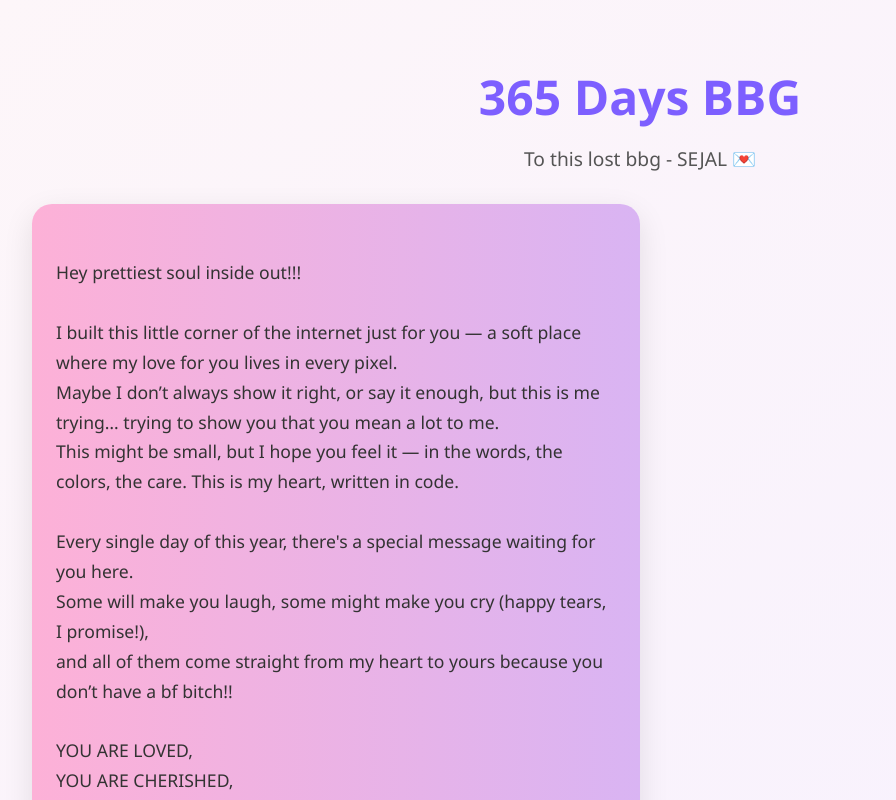
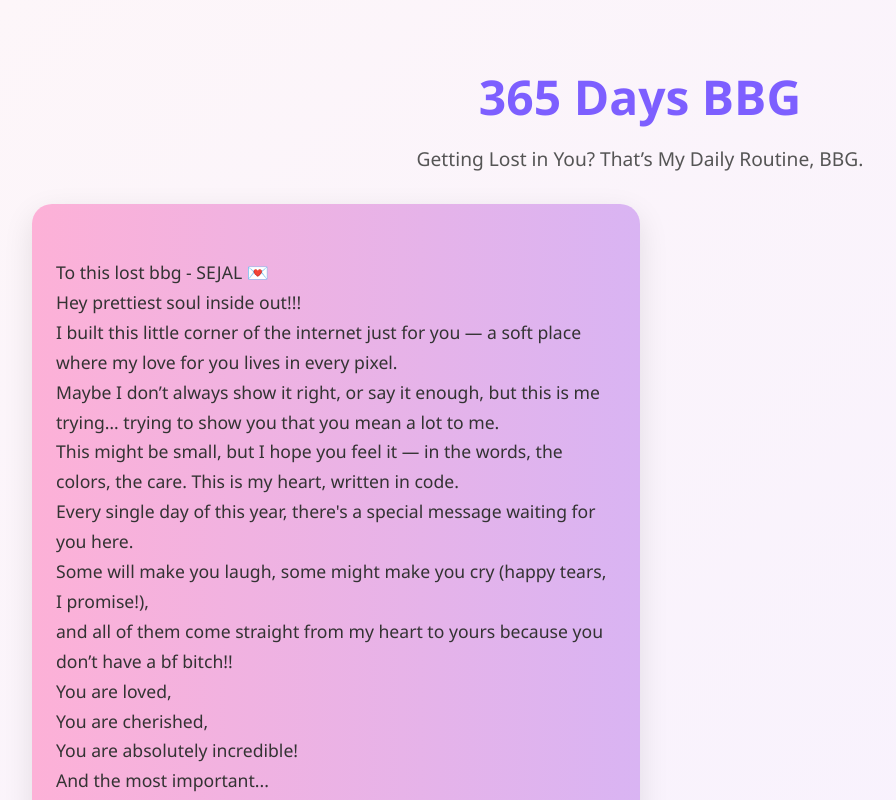
Before and after one commit to juie-ing/365-days-bbg, a React (Create React App) app: page / in a window 1280 px wide. Shown: the top 800 px of the page, without its empty margins (0-896 px from the left). Built offline with nearby package versions, Linux system fonts and the light colour scheme.

Commit message:
🚫 Remove leftover style.css import (final fix)

```diff
--- a/src/App.tsx
+++ b/src/App.tsx
@@ -111,19 +111,17 @@ const Button = styled.button`
 
 function App() {
   const introMessage = `
+  To this lost bbg - SEJAL 💌
 Hey prettiest soul inside out!!!
-
 I built this little corner of the internet just for you — a soft place where my love for you lives in every pixel.
 Maybe I don’t always show it right, or say it enough, but this is me trying… trying to show you that you mean a lot to me.
 This might be small, but I hope you feel it — in the words, the colors, the care. This is my heart, written in code.
-
 Every single day of this year, there's a special message waiting for you here.
 Some will make you laugh, some might make you cry (happy tears, I promise!),
 and all of them come straight from my heart to yours because you don’t have a bf bitch!!
-
-YOU ARE LOVED,
-YOU ARE CHERISHED,
-YOU ARE ABSOLUTELY INCREDIBLE!
+You are loved,
+You are cherished,
+You are absolutely incredible!
 And the most important...
 YOU ARE STRONG.`;
 
@@ -137,7 +135,7 @@ Starting this with saying that you are really AMAZING as fuck!`;
       <GlobalStyle />
       <AppContainer>
         <Title>365 Days BBG</Title>
-        <Tagline>To this lost bbg - SEJAL 💌</Tagline>
+        <Tagline>Getting Lost in You? That’s My Daily Routine, BBG.</Tagline>
 
         <ContentRow>
           <CardColumn>
```
